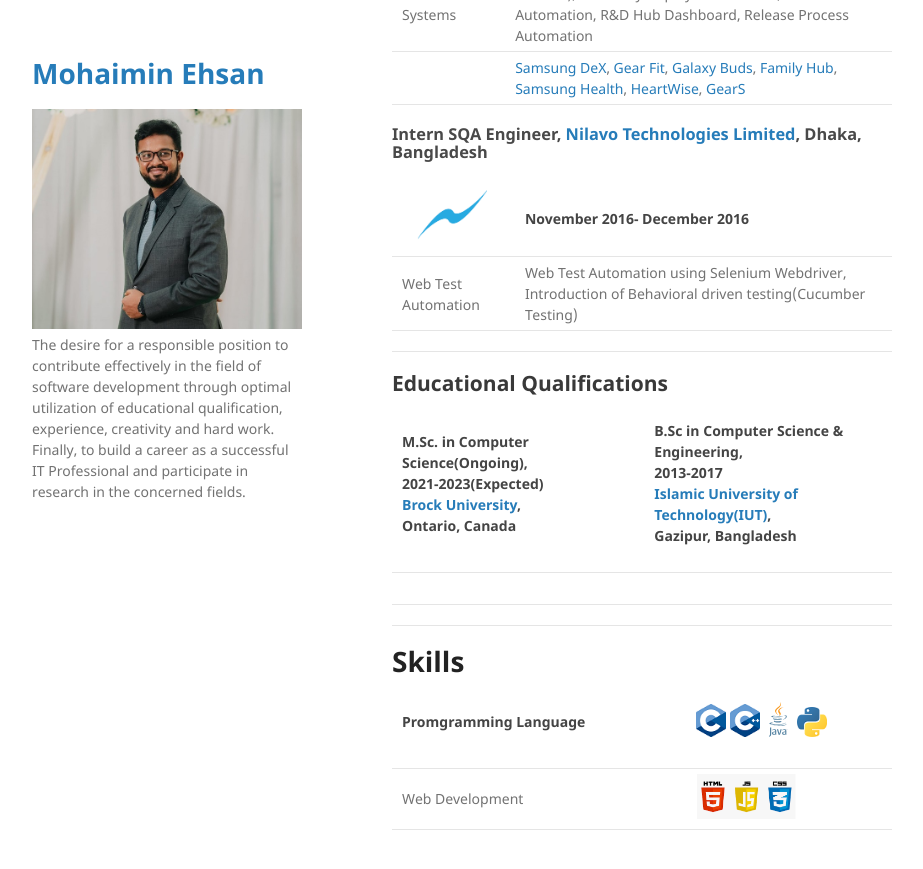
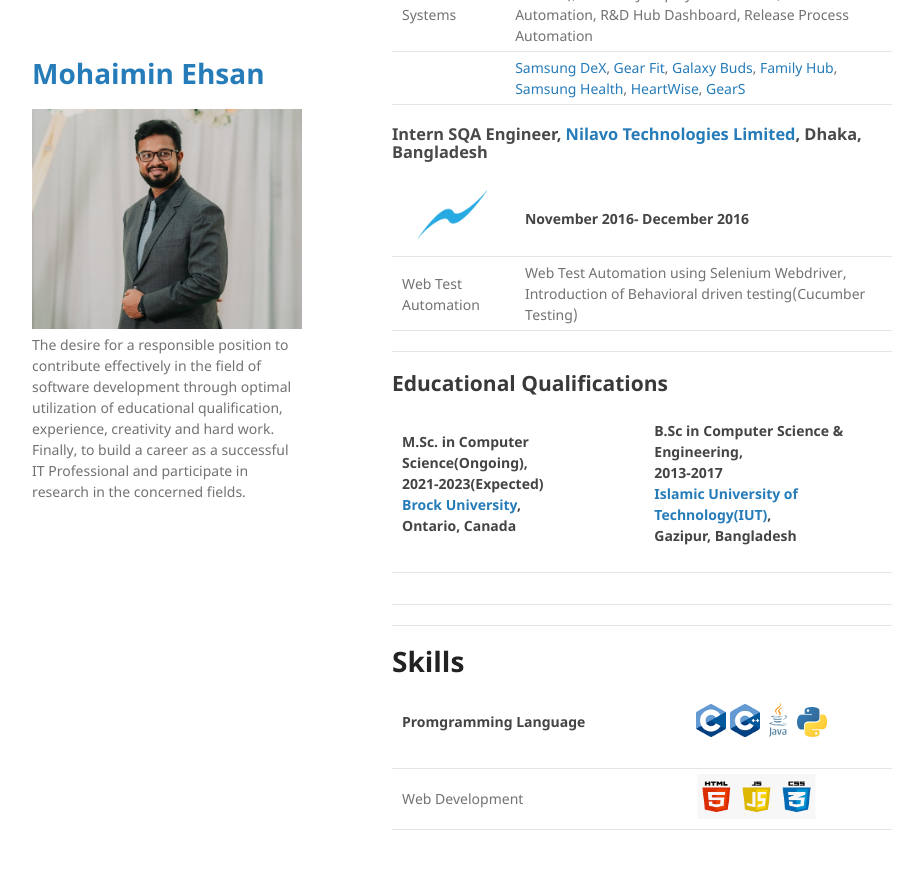
Before and after one commit to MohaiminEhsan/Homepage, a Jekyll site: the page built from index.md, in a window 1280 px wide and 900 px high, scrolled down 979 px. Shown: the top 869 px of the window, without its empty margins (178-1101 px from the left). Built offline with Jekyll 4.4.1, drawn with Linux system fonts in a browser that asks for light colours; our own code applies the rules of GitHub Pages for plain Markdown files.

Commit message:
Update index.md

```diff
--- a/index.md
+++ b/index.md
@@ -75,4 +75,4 @@ layout: default
 
 | Promgramming Language <img width=350/> | <img src="assets/img/C.png?raw=true" width="30"/> <img src="assets/img/C++.png?raw=true" width="30"/> <img src="assets/img/java.svg?raw=true" height="35" width="30"/> <img src="assets/img/python.png?raw=true" width="30"/> <img width=350/> |
 |:-------------|:------------------|
-| Web Development | <img src="assets/img/Web.png?raw=true" height="45" width="100"/> |
+| Web Development | <img src="assets/img/Web.png?raw=true" height="45" width="120"/> |
```
